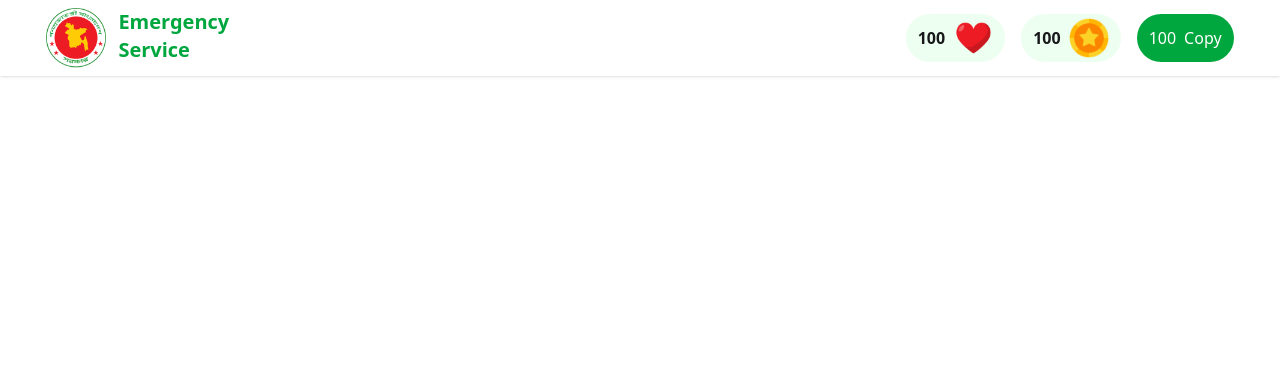
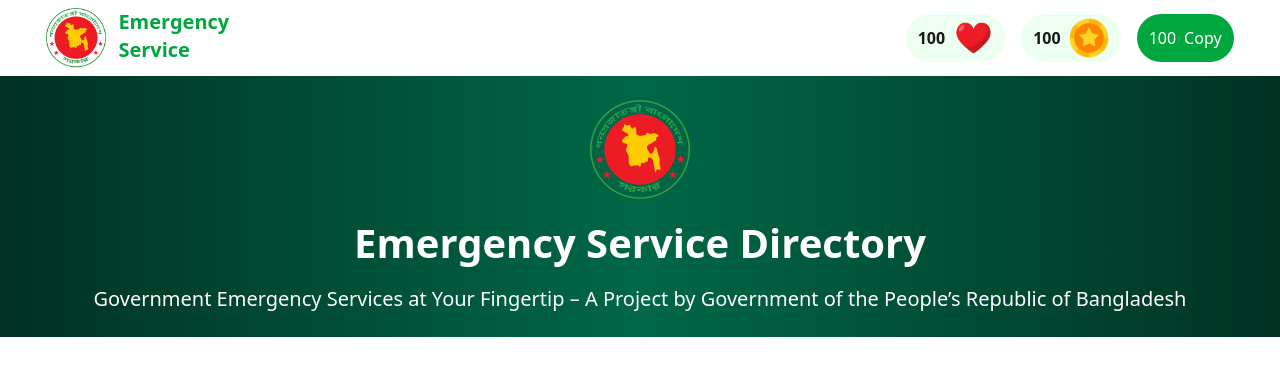
Before and after one commit to chayansrk64/B12-A5, a plain HTML site: page index.html in a window 1280 px wide. Drawn offline with nearby package versions, Linux system fonts and the light colour scheme.

Commit message:
banner added

```diff
--- a/index.html
+++ b/index.html
@@ -44,6 +44,12 @@
 
    <main>
 
+        <section class="banner bg-[linear-gradient(90deg,rgba(1,49,35,1),rgba(0,103,71,1)_50%,rgba(1,50,35,1)_100%)] flex justify-center items-center flex-col text-center">
+            <img class="w-[100px] mt-6" src="./assets/logo.png" alt="">
+            <h1 class="text-2xl lg:text-[40px] text-white font-bold my-4">Emergency Service Directory</h1>
+            <p class="text-white lg:text-xl mb-6 ">Government Emergency Services at Your Fingertip – A Project by  Government of the People’s Republic of Bangladesh</p>
+        </section>
+
    </main>
 
    <footer>
```
